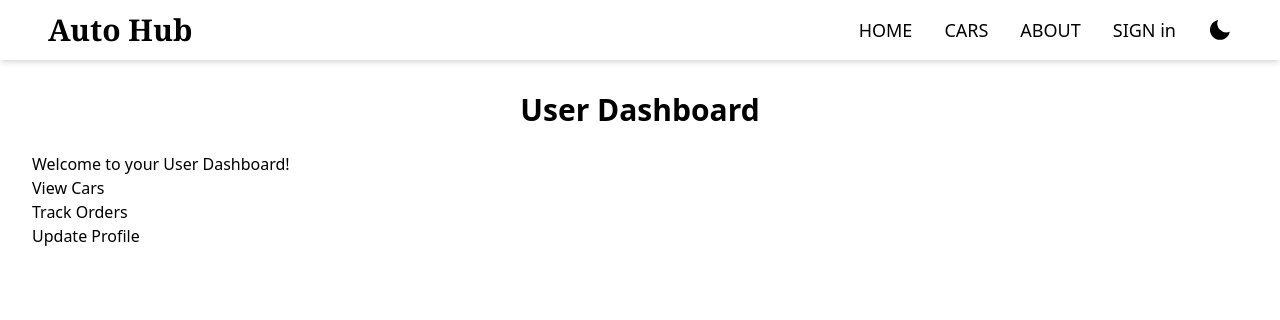
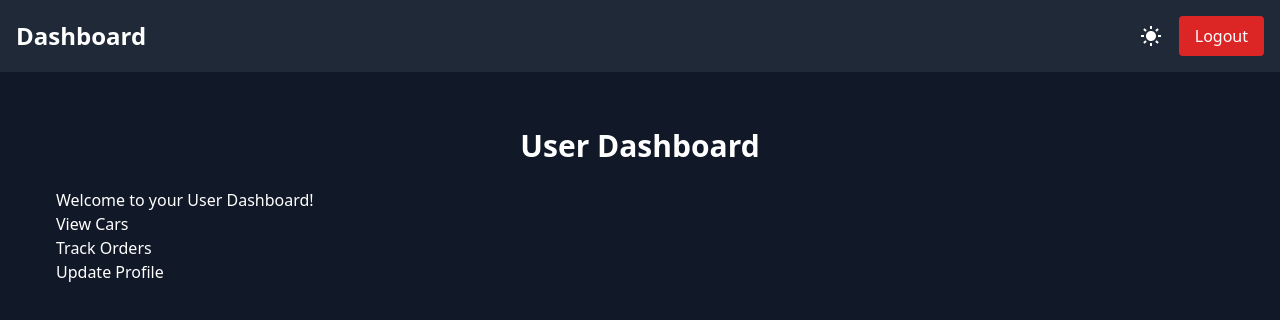
Before and after one commit to santhush2001/Vehicle-sales-management-system, a React (Vite) app: page /user-dashboard in a window 1280 px wide. Shown: the top 320 px of the page. Built offline with nearby package versions, Linux system fonts and the light colour scheme.

Commit message:
dashbord
create user and admindashbord

```diff
--- a/src/App.jsx
+++ b/src/App.jsx
@@ -17,11 +17,11 @@ import SignIn from "./components/SignIn/SignIn";
 import SignUp from "./components/SignUp/SignUp";
 
 // Dashboard imports
-import AdminDashboard from "./components/AdminDashboard";  // Admin Dashboard Component
-import UserDashboard from "./components/UserDashboard";    // User Dashboard Component
+import AdminDashboard from "./components/Admin/AdminDashboard";
+import UserDashboard from "./components/User/UserDashboard";
+import DashboardLayout from "./components/Layouts/DashboardLayout";
 
 const App = () => {
-  // Dark mode setup
   const [theme, setTheme] = useState(
     localStorage.getItem("theme") ? localStorage.getItem("theme") : "light"
   );
@@ -37,7 +37,6 @@ const App = () => {
     }
   }, [theme]);
 
-  // Initialize AOS for animations
   useEffect(() => {
     AOS.init({
       offset: 100,
@@ -51,12 +50,13 @@ const App = () => {
   return (
     <Router>
       <div className="bg-white dark:bg-black dark:text-white text-black overflow-x-hidden">
-        <Navbar theme={theme} setTheme={setTheme} />
         <Routes>
+          {/* Main Theme Routes */}
           <Route
             path="/"
             element={
               <>
+                <Navbar theme={theme} setTheme={setTheme} />
                 <Hero theme={theme} />
                 <About />
                 <Services />
@@ -71,9 +71,23 @@ const App = () => {
           <Route path="/signin" element={<SignIn />} />
           <Route path="/signup" element={<SignUp />} />
 
-          {/* Routes for user and admin dashboards */}
-          <Route path="/admin-dashboard" element={<AdminDashboard />} />
-          <Route path="/user-dashboard" element={<UserDashboard />} />
+          {/* Dashboard Routes with Separate Themes */}
+          <Route
+            path="/user-dashboard"
+            element={
+              <DashboardLayout>
+                <UserDashboard />
+              </DashboardLayout>
+            }
+          />
+          <Route
+            path="/admin-dashboard"
+            element={
+              <DashboardLayout>
+                <AdminDashboard />
+              </DashboardLayout>
+            }
+          />
         </Routes>
       </div>
     </Router>
--- a/src/components/AdminDashboard.jsx
+++ b/src/components/Admin/AdminDashboard.jsx
@@ -1,5 +1,6 @@
 // src/components/AdminDashboard.jsx
 import React from "react";
+import DashboardLayout from "../Layouts/DashboardLayout";
 
 const AdminDashboard = () => {
   return (
--- /dev/null
+++ b/src/components/Layouts/DashboardLayout.jsx
@@ -0,0 +1,135 @@
+// src/components/Layouts/DashboardLayout.jsx
+import React, { useState, useEffect } from "react";
+import { BiSolidSun, BiSolidMoon } from "react-icons/bi";
+import { HiMenuAlt3, HiMenuAlt1 } from "react-icons/hi"; // Icons for responsive menu
+import { useNavigate } from "react-router-dom";
+
+const DashboardLayout = ({ children }) => {
+  const [theme, setTheme] = useState(
+    localStorage.getItem("dashboardTheme") || "dark" // Default to dark theme
+  );
+  const [menuOpen, setMenuOpen] = useState(false); // State for responsive menu
+  const navigate = useNavigate();
+
+  // Update the theme in localStorage and apply the class
+  useEffect(() => {
+    if (theme === "dark") {
+      document.documentElement.classList.add("dashboard-dark");
+      document.documentElement.classList.remove("dashboard-light");
+    } else {
+      document.documentElement.classList.add("dashboard-light");
+      document.documentElement.classList.remove("dashboard-dark");
+    }
+    localStorage.setItem("dashboardTheme", theme);
+  }, [theme]);
+
+  const toggleTheme = () => {
+    setTheme((prevTheme) => (prevTheme === "dark" ? "light" : "dark"));
+  };
+
+  const handleLogout = () => {
+    // Clear token and role from localStorage
+    localStorage.removeItem("auth_token");
+    localStorage.removeItem("role");
+
+    // Redirect to the login page
+    navigate("/");
+  };
+
+  const toggleMenu = () => {
+    setMenuOpen(!menuOpen);
+  };
+
+  return (
+    <div
+      className={`dashboard-layout ${
+        theme === "dark" ? "bg-gray-900 text-white" : "bg-white text-gray-900"
+      } min-h-screen`}
+    >
+      <header
+        className={`p-4 ${
+          theme === "dark" ? "bg-gray-800" : "bg-gray-200"
+        } flex justify-between items-center`}
+      >
+        <h1 className="text-2xl font-bold">Dashboard</h1>
+        <div className="flex items-center gap-4">
+          {/* Hamburger Menu for Mobile */}
+          <div className="md:hidden">
+            {menuOpen ? (
+              <HiMenuAlt1
+                onClick={toggleMenu}
+                className="text-3xl cursor-pointer"
+              />
+            ) : (
+              <HiMenuAlt3
+                onClick={toggleMenu}
+                className="text-3xl cursor-pointer"
+              />
+            )}
+          </div>
+
+          {/* Theme Toggle and Logout for Desktop */}
+          <div className="hidden md:flex items-center gap-4">
+            {theme === "dark" ? (
+              <BiSolidSun
+                onClick={toggleTheme}
+                className="text-2xl cursor-pointer"
+                title="Switch to Light Mode"
+              />
+            ) : (
+              <BiSolidMoon
+                onClick={toggleTheme}
+                className="text-2xl cursor-pointer"
+                title="Switch to Dark Mode"
+              />
+            )}
+            <button
+              onClick={handleLogout}
+              className={`px-4 py-2 rounded ${
+                theme === "dark"
+                  ? "bg-red-600 hover:bg-red-500 text-white"
+                  : "bg-red-400 hover:bg-red-300 text-black"
+              }`}
+            >
+              Logout
+            </button>
+          </div>
+        </div>
+      </header>
+
+      {/* Responsive Menu */}
+      {menuOpen && (
+        <div
+          className={`p-4 ${
+            theme === "dark" ? "bg-gray-700" : "bg-gray-100"
+          } md:hidden flex flex-col items-start gap-4`}
+        >
+          <button
+            onClick={toggleTheme}
+            className={`px-4 py-2 rounded ${
+              theme === "dark"
+                ? "bg-indigo-600 hover:bg-indigo-500 text-white"
+                : "bg-indigo-400 hover:bg-indigo-300 text-black"
+            }`}
+          >
+            Toggle Theme
+          </button>
+          <button
+            onClick={handleLogout}
+            className={`px-4 py-2 rounded ${
+              theme === "dark"
+                ? "bg-red-600 hover:bg-red-500 text-white"
+                : "bg-red-400 hover:bg-red-300 text-black"
+            }`}
+          >
+            Logout
+          </button>
+        </div>
+      )}
+
+      <main className="p-6">{children}</main>
+    </div>
+  );
+};
+
+export default DashboardLayout;
--- a/src/components/UserDashboard.jsx
+++ b/src/components/User/UserDashboard.jsx
@@ -1,5 +1,6 @@
 // src/components/UserDashboard.jsx
 import React from "react";
+import DashboardLayout from "../Layouts/DashboardLayout";
 
 const UserDashboard = () => {
   return (
```
